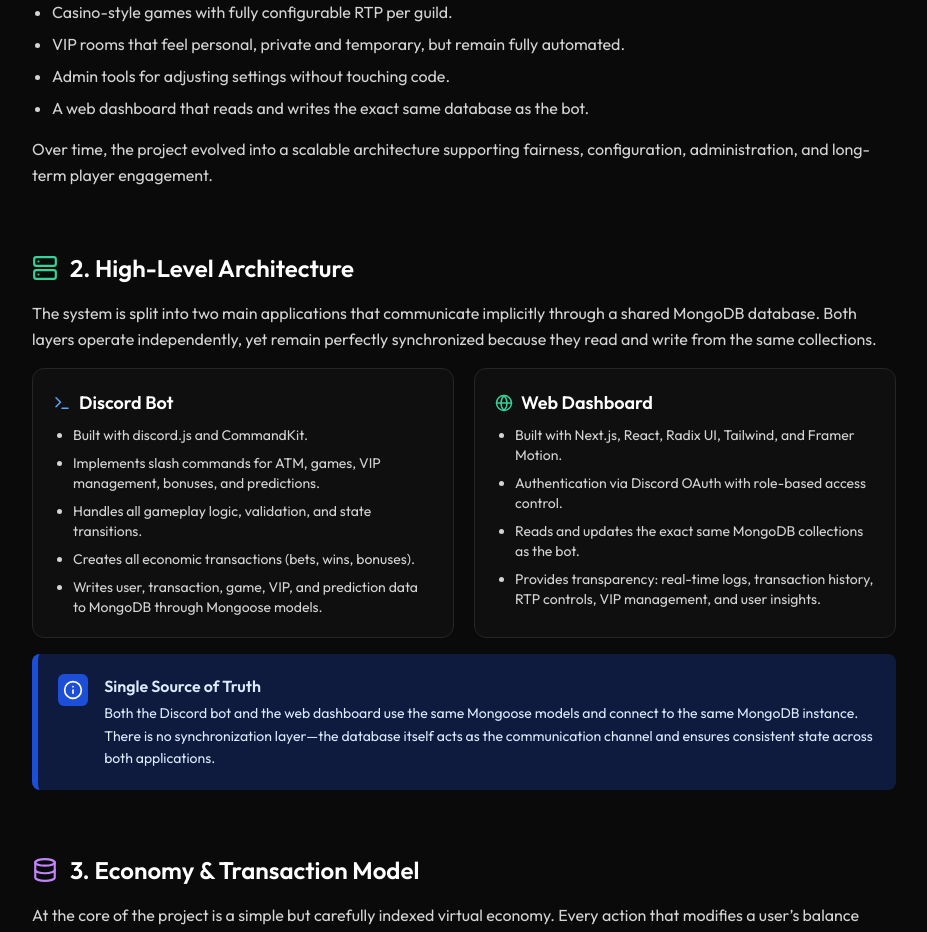
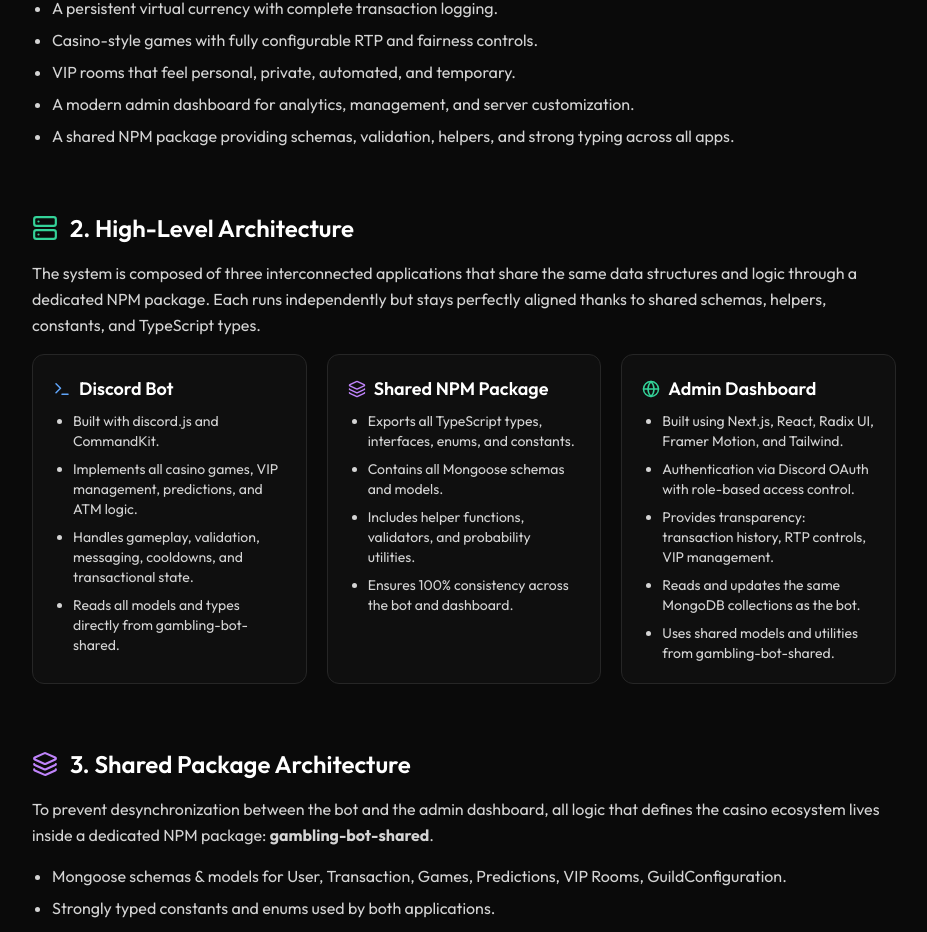
Before and after one commit to krouskystepan/portfolio, a Next.js app: page /projects/discord-gambling-hub in a window 1280 px wide. Shown: the part 1196-2128 px from the top of the page, without its empty margins (176-1103 px from the left). Built offline with nearby package versions, Linux system fonts and the light colour scheme.

Commit message:
update Gambling BOT project

```diff
--- a/app/projects/discord-gambling-hub/page.tsx
+++ b/app/projects/discord-gambling-hub/page.tsx
@@ -18,6 +18,7 @@ import {
   Shapes,
   Ticket,
   HandCoins,
+  Layers,
 } from 'lucide-react'
 import Alert from '@/components/Alert'
 import {
@@ -36,26 +37,28 @@ import {
 const GamblingBotCaseStudyPage = () => {
   return (
     <div className="mx-auto max-w-4xl px-4 pt-12">
+      {/* HEADER */}
       <header className="mb-8">
         <ProjectSubPageTag text="Case Study" />
         <ProjectSubPageTitle title="Gambling BOT – Discord Casino & Admin Dashboard Ecosystem" />
         <ProjectSubPageDescription
-          description={`Gambling BOT is a full-stack gambling and virtual-economy system built for Discord communities.\nIt combines a feature-rich casino engine, persistent user balances, VIP rooms, predictions, daily bonuses, and a powerful admin dashboard.\nAll gameplay, configuration, logging, and economy interactions share a unified database, ensuring consistency across both the bot and the web interface.`}
+          description={`Gambling BOT is a full-stack gambling and virtual-economy system built for Discord communities.\nIt combines a feature-rich casino engine, persistent user balances, VIP rooms, predictions, daily bonuses, and a powerful admin dashboard.\nAll gameplay, configuration, logging, and economy interactions share a unified database and a shared NPM package, ensuring consistency across the entire ecosystem.`}
         />
       </header>
 
       <Alert
         type="info"
         title="Project Overview"
-        description="The system consists of two tightly coupled parts: a Discord bot that handles all gameplay and user interactions, and a secure web dashboard for server admins to configure rules, RTP values, VIP pricing, and to inspect logs."
+        description="The system now consists of three tightly connected parts: a Discord bot for gameplay, an admin dashboard for configuration and insights, and a shared NPM package that provides all shared models, types, and utilities."
       />
 
-      {/* #. TOC */}
+      {/* TOC */}
       <ProjectSubPageTableOfContents
         title="Contents"
         items={[
           { label: 'Motivation & Goals', href: '#motivation' },
           { label: 'System Architecture', href: '#architecture' },
+          { label: 'Shared Package Architecture', href: '#shared' },
           { label: 'Economy & Transaction Model', href: '#economy' },
           { label: 'Casino Game Engine', href: '#engine' },
           { label: 'RTP System & Fairness Logic', href: '#rtp' },
@@ -77,30 +80,23 @@ const GamblingBotCaseStudyPage = () => {
           Gambling BOT started as a way to introduce a structured, persistent
           casino experience into a Discord community—something deeper than
           simple “fun” commands. The goal was to design a unified system where
-          both the bot and the web dashboard interact with one shared economy,
-          one shared set of rules, and one source of truth.
+          all layers share the same logic, models, and economic rules.
         </ProjectSubPageParagraph>
 
         <ProjectSubPageParagraph>
-          Instead of isolated mini-games, the vision was to create a small yet
-          fully functional virtual ecosystem with:
+          Over time, the project matured into a scalable multi-application
+          ecosystem with:
         </ProjectSubPageParagraph>
 
         <ProjectSubPageBulletList
           items={[
             'A persistent virtual currency with complete transaction logging.',
-            'Casino-style games with fully configurable RTP per guild.',
-            'VIP rooms that feel personal, private and temporary, but remain fully automated.',
-            'Admin tools for adjusting settings without touching code.',
-            'A web dashboard that reads and writes the exact same database as the bot.',
+            'Casino-style games with fully configurable RTP and fairness controls.',
+            'VIP rooms that feel personal, private, automated, and temporary.',
+            'A modern admin dashboard for analytics, management, and server customization.',
+            'A shared NPM package providing schemas, validation, helpers, and strong typing across all apps.',
           ]}
         />
-
-        <ProjectSubPageParagraph>
-          Over time, the project evolved into a scalable architecture supporting
-          fairness, configuration, administration, and long-term player
-          engagement.
-        </ProjectSubPageParagraph>
       </ProjectSubPageSectionLayout>
 
       {/* 2. ARCHITECTURE */}
@@ -110,58 +106,94 @@ const GamblingBotCaseStudyPage = () => {
         id="architecture"
       >
         <ProjectSubPageParagraph>
-          The system is split into two main applications that communicate
-          implicitly through a shared MongoDB database. Both layers operate
-          independently, yet remain perfectly synchronized because they read and
-          write from the same collections.
+          The system is composed of three interconnected applications that share
+          the same data structures and logic through a dedicated NPM package.
+          Each runs independently but stays perfectly aligned thanks to shared
+          schemas, helpers, constants, and TypeScript types.
         </ProjectSubPageParagraph>
 
-        <div className="grid gap-5 sm:grid-cols-2">
-          {/* Discord Bot */}
+        <div className="grid gap-5 sm:grid-cols-3">
+          {/* DISCORD BOT */}
           <ProjectSubPageInfoCard
             title="Discord Bot"
             icon={Terminal}
             iconColor="text-blue-400"
             items={[
               'Built with discord.js and CommandKit.',
-              'Implements slash commands for ATM, games, VIP management, bonuses, and predictions.',
-              'Handles all gameplay logic, validation, and state transitions.',
-              'Creates all economic transactions (bets, wins, bonuses).',
-              'Writes user, transaction, game, VIP, and prediction data to MongoDB through Mongoose models.',
+              'Implements all casino games, VIP management, predictions, and ATM logic.',
+              'Handles gameplay, validation, messaging, cooldowns, and transactional state.',
+              'Reads all models and types directly from gambling-bot-shared.',
             ]}
           />
 
+          {/* SHARED PACKAGE */}
           <ProjectSubPageInfoCard
-            title="Web Dashboard"
+            title="Shared NPM Package"
+            icon={Layers}
+            iconColor="text-purple-400"
+            items={[
+              'Exports all TypeScript types, interfaces, enums, and constants.',
+              'Contains all Mongoose schemas and models.',
+              'Includes helper functions, validators, and probability utilities.',
+              'Ensures 100% consistency across the bot and dashboard.',
+            ]}
+          />
+
+          {/* DASHBOARD */}
+          <ProjectSubPageInfoCard
+            title="Admin Dashboard"
             icon={Globe}
             iconColor="text-emerald-400"
             items={[
-              'Built with Next.js, React, Radix UI, Tailwind, and Framer Motion.',
+              'Built using Next.js, React, Radix UI, Framer Motion, and Tailwind.',
               'Authentication via Discord OAuth with role-based access control.',
-              'Reads and updates the exact same MongoDB collections as the bot.',
-              'Provides transparency: real-time logs, transaction history, RTP controls, VIP management, and user insights.',
+              'Provides transparency: transaction history, RTP controls, VIP management.',
+              'Reads and updates the same MongoDB collections as the bot.',
+              'Uses shared models and utilities from gambling-bot-shared.',
             ]}
           />
         </div>
+      </ProjectSubPageSectionLayout>
+
+      {/* 3. SHARED PACKAGE MINI-SECTION */}
+      <ProjectSubPageSectionLayout
+        iconStyle={{ icon: Layers, color: 'text-purple-400' }}
+        title="3. Shared Package Architecture"
+        id="shared"
+      >
+        <ProjectSubPageParagraph>
+          To prevent desynchronization between the bot and the admin dashboard,
+          all logic that defines the casino ecosystem lives inside a dedicated
+          NPM package: <strong>gambling-bot-shared</strong>.
+        </ProjectSubPageParagraph>
+
+        <ProjectSubPageBulletList
+          items={[
+            'Mongoose schemas & models for User, Transaction, Games, Predictions, VIP Rooms, GuildConfiguration.',
+            'Strongly typed constants and enums used by both applications.',
+            'Shared helper functions including RTP calculations and probability utilities.',
+            'Reusable validation logic for commands, forms, and internal systems.',
+            'Utilities for formatting, randomization, state transitions, and gameplay rules.',
+          ]}
+        />
 
         <Alert
-          type="info"
-          title="Single Source of Truth"
-          description="Both the Discord bot and the web dashboard use the same Mongoose models and connect to the same MongoDB instance. There is no synchronization layer—the database itself acts as the communication channel and ensures consistent state across both applications."
+          type="note"
+          title="Benefits of a Shared Core"
+          description="By centralizing all shared logic, the ecosystem becomes easier to maintain, safer to extend, and impossible to desync. Both applications always run on the same logic by design."
         />
       </ProjectSubPageSectionLayout>
 
-      {/* 3. ECONOMY & TRANSACTIONS */}
+      {/* 4. ECONOMY */}
       <ProjectSubPageSectionLayout
-        iconStyle={{ icon: Database, color: 'text-purple-400' }}
-        title="3. Economy & Transaction Model"
+        iconStyle={{ icon: Database, color: 'text-amber-400' }}
+        title="4. Economy & Transaction Model"
         id="economy"
       >
         <ProjectSubPageParagraph>
-          At the core of the project is a simple but carefully indexed virtual
-          economy. Every action that modifies a user’s balance creates a new
-          transaction document — nothing is ever mutated without generating a
-          corresponding audit log entry.
+          All economy-related schemas now come from the shared NPM package,
+          guaranteeing identical behavior in both the Discord bot and the admin
+          dashboard.
         </ProjectSubPageParagraph>
 
         <ProjectSubPageBulletList
@@ -206,10 +238,10 @@ const GamblingBotCaseStudyPage = () => {
         />
       </ProjectSubPageSectionLayout>
 
-      {/* 4. GAME ENGINE DESIGN */}
+      {/* 5. GAME ENGINE DESIGN */}
       <ProjectSubPageSectionLayout
         iconStyle={{ icon: Gamepad2, color: 'text-sky-400' }}
-        title="4. Game Engine Design"
+        title="5. Game Engine Design"
         id="engine"
       >
         <ProjectSubPageParagraph>
@@ -347,10 +379,10 @@ const GamblingBotCaseStudyPage = () => {
         </div>
       </ProjectSubPageSectionLayout>
 
-      {/* 5. RTP */}
+      {/* 6. RTP */}
       <ProjectSubPageSectionLayout
         iconStyle={{ icon: LineChart, color: 'text-cyan-400' }}
-        title="5. RTP Calculation & Fairness Controls"
+        title="6. RTP Calculation & Fairness Controls"
         id="rtp"
       >
         <ProjectSubPageParagraph>
@@ -480,10 +512,10 @@ case 'slots': {
         />
       </ProjectSubPageSectionLayout>
 
-      {/* 6. DAILY BONUS */}
+      {/* 7. DAILY BONUS */}
       <ProjectSubPageSectionLayout
         iconStyle={{ icon: Clock, color: 'text-amber-400' }}
-        title="6. Daily Bonus & Streak System"
+        title="7. Daily Bonus & Streak System"
         id="daily-bonus"
       >
         <ProjectSubPageParagraph>
@@ -523,10 +555,10 @@ case 'slots': {
         />
       </ProjectSubPageSectionLayout>
 
-      {/* 7. VIP ROOMS */}
+      {/* 8. VIP ROOMS */}
       <ProjectSubPageSectionLayout
         iconStyle={{ icon: Lock, color: 'text-rose-400' }}
-        title="7. VIP Rooms"
+        title="8. VIP Rooms"
         id="vip"
       >
         <ProjectSubPageParagraph>
@@ -592,10 +624,10 @@ case 'slots': {
         />
       </ProjectSubPageSectionLayout>
 
-      {/* 8. PREDICTIONS */}
+      {/* 9. PREDICTIONS */}
       <ProjectSubPageSectionLayout
         iconStyle={{ icon: BarChart3, color: 'text-indigo-400' }}
-        title="8. Predictions"
+        title="9. Predictions"
         id="predictions"
       >
         <ProjectSubPageParagraph>
@@ -637,9 +669,10 @@ case 'slots': {
         />
       </ProjectSubPageSectionLayout>
 
+      {/* TBD */}
       <ProjectSubPageSectionLayout
         iconStyle={{ icon: ShieldCheck, color: 'text-emerald-400' }}
-        title="9. Admin Web Dashboard (TBD)"
+        title="10. Admin Web Dashboard (TBD)"
         id="dashboard"
       >
         <ProjectSubPageParagraph>
@@ -658,9 +691,10 @@ case 'slots': {
         />
       </ProjectSubPageSectionLayout>
 
+      {/* TBD */}
       <ProjectSubPageSectionLayout
         iconStyle={{ icon: Terminal, color: 'text-red-400' }}
-        title="10. Future Work & Technical Challenges (TBD)"
+        title="11. Future Work & Technical Challenges (TBD)"
         id="future"
       >
         <ProjectSubPageParagraph>
@@ -689,8 +723,8 @@ case 'slots': {
       <section className="mt-8 border-t border-neutral-800 pt-8">
         <p className="text-sm text-neutral-400">
           This page is a living case study of the Gambling BOT ecosystem. As the
-          dashboard expands and more advanced features are introduced, both the
-          system and this write-up will continue to evolve.
+          dashboard, Discord bot, and shared package evolve, this write-up will
+          be updated to reflect new architectural decisions and best practices.
         </p>
       </section>
     </div>
```
